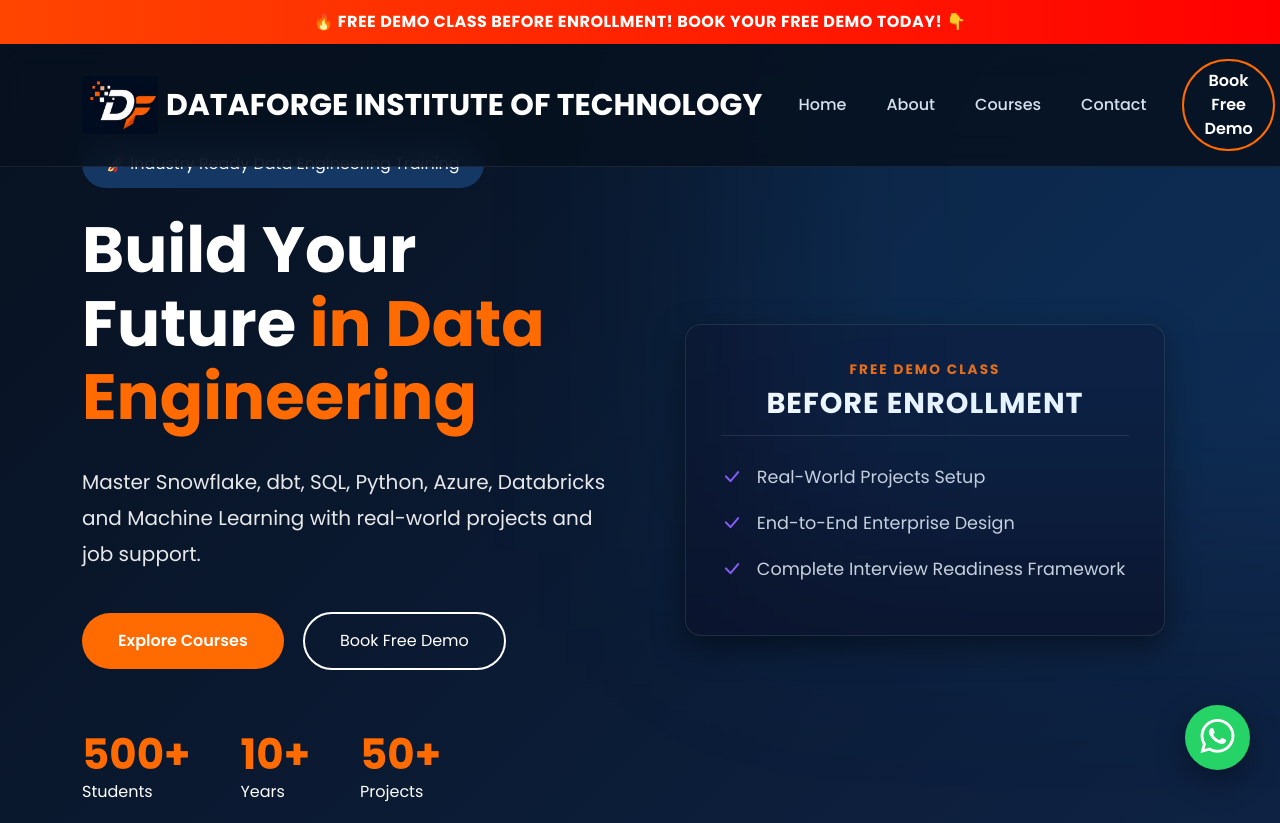
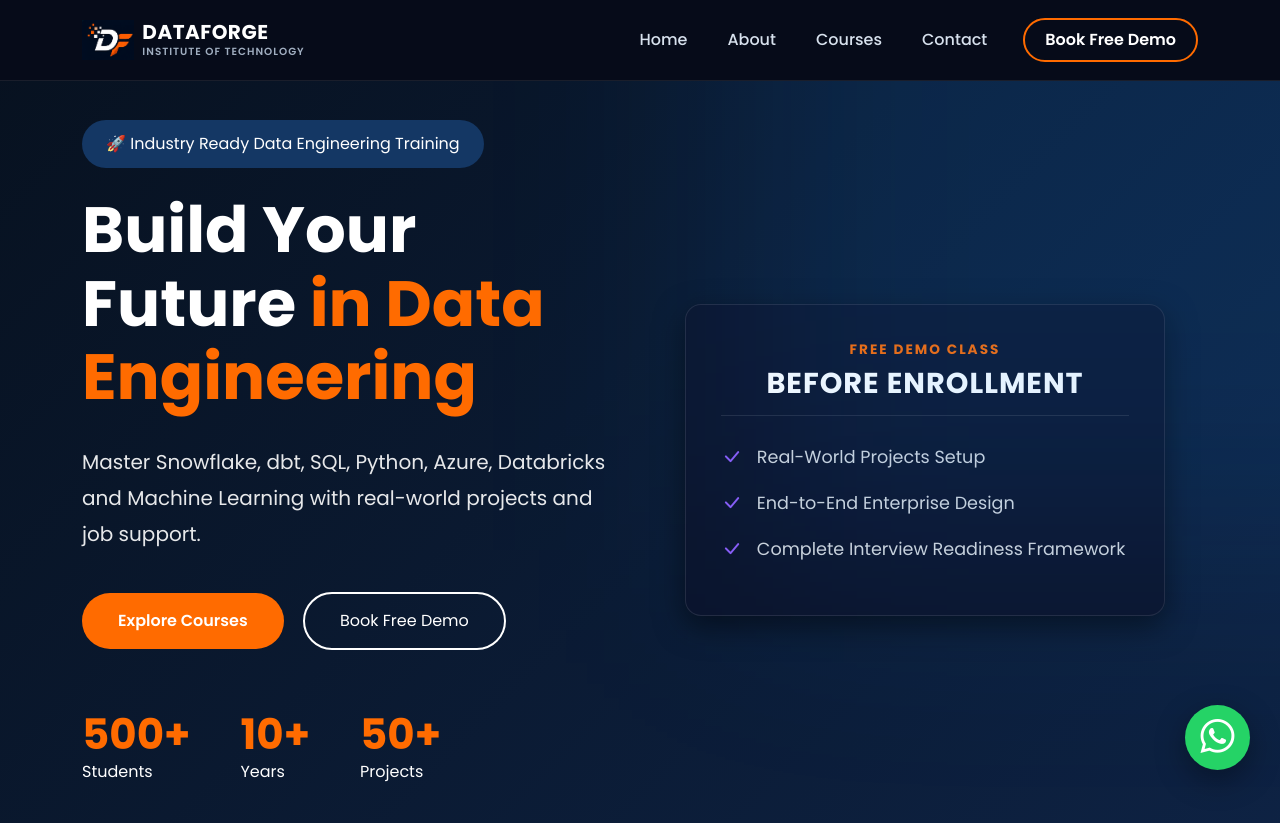
Before and after one commit to surya-dataengineer26/mydataforge-website, a plain HTML site: page index.html in a window 1280 px wide. Shown: the top 823 px of the page. Drawn offline with nearby package versions, Linux system fonts and the light colour scheme.

Commit message:
Update index.html

```diff
--- a/index.html
+++ b/index.html
@@ -18,30 +18,38 @@
     <link rel="stylesheet" href="style.css">
 
     <style>
-        /* Top Announcement Bar Styles */
-        .top-announcement-bar {
-            background: linear-gradient(90deg, #ff4500, #ff0000);
-            color: #fff;
-            text-align: center;
-            padding: 10px 0;
-            font-weight: bold;
-            font-size: 1rem;
+        /* Navbar positioned back to top since red bar is removed */
+        .custom-navbar {
+            top: 0 !important;
+            background-color: #060b19; /* Ensuring dark professional bg */
+            padding: 15px 0;
+        }
+
+        /* Styling to bring logo text into a clean look like the screenshot */
+        .brand-text-wrapper {
+            display: flex;
+            flex-direction: column;
+            justify-content: center;
+        }
+        .brand-title {
+            font-size: 1.25rem;
+            font-weight: 700;
+            color: #ffffff;
             letter-spacing: 0.5px;
-            position: fixed;
-            top: 0;
-            width: 100%;
-            z-index: 1040;
+            line-height: 1.2;
         }
-
-        /* Adjusting Navbar position because of top bar */
-        .custom-navbar {
-            top: 44px !important; /* Moves navbar down so it doesn't overlap top bar */
+        .brand-subtitle {
+            font-size: 0.65rem;
+            font-weight: 600;
+            color: #a0aec0;
+            letter-spacing: 1px;
+            text-transform: uppercase;
         }
 
-        /* FIX: Navbar Book Free Demo Button visibility fix */
+        /* Navbar Book Free Demo Button styling */
         .custom-navbar .btn-demo-orange {
-            color: #ffffff !important; /* White Text */
-            border: 2px solid #ff6b00 !important; /* Orange Border */
+            color: #ffffff !important;
+            border: 2px solid #ff6b00 !important;
             background-color: transparent !important;
             font-weight: 600;
             padding: 8px 20px;
@@ -50,14 +58,14 @@
         }
 
         .custom-navbar .btn-demo-orange:hover {
-            background-color: #ff6b00 !important; /* Full Orange on Hover */
+            background-color: #ff6b00 !important;
             color: #ffffff !important;
             box-shadow: 0 0 15px rgba(255, 107, 0, 0.4);
         }
 
-        /* Adjusting Hero section spacing */
+        /* Standard hero section padding from top */
         .hero-section {
-            padding-top: 140px !important;
+            padding-top: 120px !important;
         }
 
         /* Demo Card Styling on the Right Side */
@@ -104,7 +112,7 @@
             align-items: center;
         }
         .demo-card-right .feature-list li i {
-            color: #8b5cf6; /* Purple Checkmark */
+            color: #8b5cf6;
             font-size: 1.3rem;
             margin-right: 15px;
         }
@@ -113,13 +121,6 @@
 
 <body>
 
-<!-- ===========================================
-     TOP ANNOUNCEMENT BAR
-============================================ -->
-<div class="top-announcement-bar">
-    🔥 FREE DEMO CLASS BEFORE ENROLLMENT! BOOK YOUR FREE DEMO TODAY! 👇
-</div>
-
 <!-- ===========================
      PREMIUM NAVBAR
 =========================== -->
@@ -127,10 +128,10 @@
     <div class="container">
 
         <!-- Logo and Text aligned side-by-side -->
-        <a class="navbar-brand d-flex align-items-center" href="index.html">
-            <img src="logo.png" alt="MyDataForge" class="me-2">
+        <a class="navbar-brand d-flex align-items-center" href="index.html" style="text-decoration: none;">
+            <img src="logo.png" alt="MyDataForge" class="me-2" style="height: 40px; width: auto;">
             <div class="brand-text-wrapper">
-                <span class="brand-title">DATA<span class="orange-text">FORGE</span></span>
+                <span class="brand-title">DATAFORGE</span>
                 <span class="brand-subtitle">INSTITUTE OF TECHNOLOGY</span>
             </div>
         </a>
@@ -157,7 +158,6 @@
                 <li class="nav-item">
                     <a class="nav-link" href="#contact">Contact</a>
                 </li>
-                <!-- FIX: Added 'color fix' and verified href link -->
                 <li class="nav-item ms-lg-3 mt-2 mt-lg-0">
                     <a class="btn btn-demo-orange" href="#demo">Book Free Demo</a>
                 </li>
@@ -252,16 +252,11 @@
 
 </section>
 
-<!-- ===========================================
-     DEMO SECTION (Target Link for Buttons)
-============================================ -->
-<!-- Note: If you have a separate registration form or contact form below,
-     make sure its section id is set to id="demo" so that the button scrolls exactly there. -->
+<!-- DEMO SECTION -->
 <section id="demo" style="padding: 60px 0; background-color: #0b132b; color: white; text-align: center;">
     <div class="container">
         <h2>Book Your Free Demo Class</h2>
         <p>Our team will contact you shortly with the schedule.</p>
-        <!-- Add your form or contact info here -->
     </div>
 </section>
 
@@ -1981,10 +1976,9 @@
 
                 <p class="footer-text">
 
-                    MyDataForge is dedicated to preparing students and
-                    professionals for successful careers in Data Engineering,
-                    Cloud, Analytics, and AI through practical, industry-focused
-                    training.
+                    Build Your Future in Data Engineering
+                    Master Snowflake, dbt, SQL, Python, Azure, Databricks and Machine Learning
+                    with real-world projects and job support.
 
                 </p>
 
```
